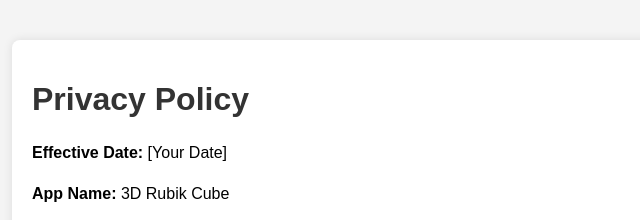
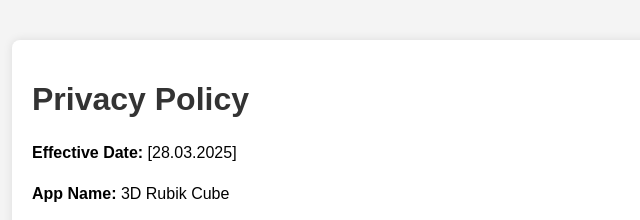
Before and after one commit to nextgenstudiosgloba/3d-rubik-cube-privacy-policy-, a plain HTML site: page index.html in a window 1280 px wide. Shown: the top 220 px of the page, 28-668 px from the left. Drawn offline with Linux system fonts and the light colour scheme.

Commit message:
Update index.html

```diff
--- a/index.html
+++ b/index.html
@@ -16,7 +16,7 @@
 <body>
     <div class="container">
         <h1>Privacy Policy</h1>
-        <p><strong>Effective Date:</strong> [Your Date]</p>
+        <p><strong>Effective Date:</strong> [28.03.2025]</p>
         <p><strong>App Name:</strong> 3D Rubik Cube</p>
         <p><strong>Company Name:</strong> NEXT GEN STUDIOS GLOBAL</p>
         <p><strong>Contact Email:</strong> <a href="mailto:nextgenstudiosglobal@gmail.com">nextgenstudiosglobal@gmail.com</a></p>
```
